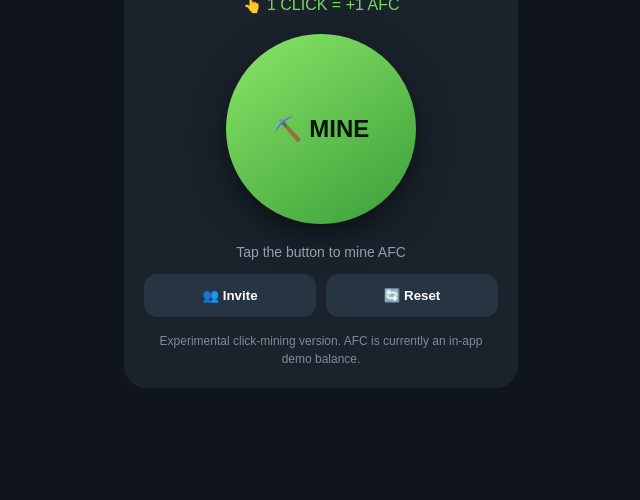
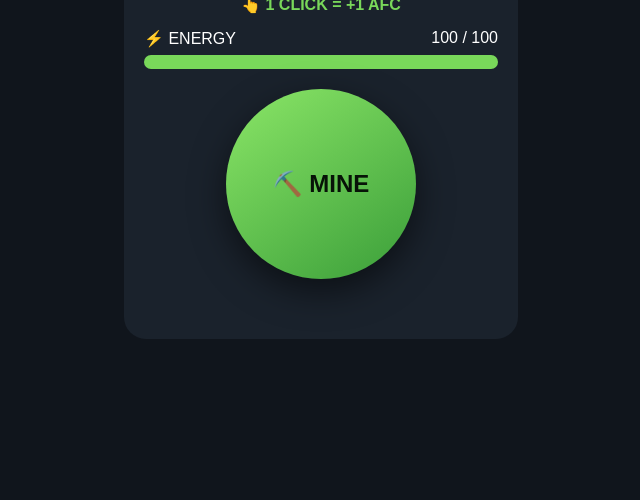
Before and after one commit to yazdanmadadiafghanicoin/afghanicoin, a plain HTML site: page index.html in a window 1280 px wide. Shown: the part 300-800 px from the top of the page, without its empty margins (319-959 px from the left). Drawn offline with Linux system fonts and the light colour scheme.

Commit message:
Update index.html
Signed-off-by: yazdanmadadiafghanicoin <yazdanmadadi@gmail.com>

```diff
--- a/index.html
+++ b/index.html
@@ -4,6 +4,7 @@
 <meta charset="UTF-8">
 <meta name="viewport" content="width=device-width,initial-scale=1">
 <title>Afghani Coin</title>
+
 <script src="https://telegram.org/js/telegram-web-app.js"></script>
 
 <style>
@@ -11,8 +12,9 @@
 
 body{
   margin:0;
+  min-height:100vh;
   background:#10151c;
-  color:#fff;
+  color:white;
   font-family:Arial,sans-serif;
 }
 
@@ -29,11 +31,11 @@ body{
   height:86px;
   border-radius:50%;
   margin:auto;
-  background:#79d85a;
+  background:linear-gradient(145deg,#9af078,#42a83e);
   display:flex;
   align-items:center;
   justify-content:center;
-  font-size:34px;
+  font-size:30px;
   font-weight:800;
   color:#102014;
 }
@@ -65,6 +67,32 @@ h1{
 .rate{
   color:#79d85a;
   margin-bottom:15px;
+  font-weight:bold;
+}
+
+.energy{
+  margin:15px 0;
+  text-align:left;
+}
+
+.energy-head{
+  display:flex;
+  justify-content:space-between;
+  margin-bottom:7px;
+}
+
+.energy-bar{
+  height:14px;
+  background:#303b47;
+  border-radius:20px;
+  overflow:hidden;
+}
+
+.energy-fill{
+  height:100%;
+  width:100%;
+  background:#79d85a;
+  transition:width .2s;
 }
 
 .mine{
@@ -79,11 +107,18 @@ h1{
   font-weight:800;
   display:block;
   box-shadow:0 12px 35px #0008;
-  cursor:pointer;
 }
 
 .mine:active{
   transform:scale(.94);
+}
+
+.mine:disabled{
+  opacity:.4;
+}
+
+.status{
+  min-height:20px;
 }
 
 .row{
@@ -99,14 +134,13 @@ h1{
   border-radius:13px;
   background:#273442;
   color:white;
-  font-weight:700;
+  font-weight:bold;
 }
 
 .note{
   font-size:12px;
   color:#7f8b98;
   margin-top:15px;
-  line-height:1.5;
 }
 </style>
 </head>
@@ -116,109 +150,66 @@ h1{
 <div class="wrap">
 
   <div class="top">
+
     <div class="logo">AC</div>
+
     <h1>Afghani Coin</h1>
-    <div class="sub">AFC Mining</div>
+
+    <div class="sub">
+      AFC Mining
+    </div>
+
   </div>
 
   <div class="card">
 
-    <div class="sub">YOUR BALANCE</div>
+    <div class="sub">
+      YOUR BALANCE
+    </div>
 
-    <div class="balance" id="balance">0 AFC</div>
+    <div class="balance" id="balance">
+      0 AFC
+    </div>
 
     <div class="rate">
       👆 1 CLICK = +1 AFC
     </div>
 
-    <button class="mine" id="mine">
-      ⛏️ MINE
-    </button>
+    <!-- ENERGY -->
 
-    <div id="status" class="sub">
-      Tap the button to mine AFC
+    <div class="energy">
+
+      <div class="energy-head">
+
+        <span>⚡ ENERGY</span>
+
+        <span id="energyText">
+          100 / 100
+        </span>
+
       </div>
 
-    <div class="row">
-      <button class="btn" id="ref">
-        👥 Invite
-      </button>
+      <div class="energy-bar">
 
-      <button class="btn" id="reset">
-        🔄 Reset
-      </button>
-    </div>
-
-    <div class="note">
-      Experimental click-mining version.
-      AFC is currently an in-app demo balance.
+        <div
+          class="energy-fill"
+          id="energyFill">
         </div>
 
       </div>
 
     </div>
 
-<script>
+    <!-- MINE BUTTON -->
 
-const tg = window.Telegram?.WebApp;
+    <button
+      class="mine"
+      id="mine">
 
-if(tg){
-  tg.ready();
-  tg.expand();
-}
+      ⛏️ MINE
 
-/* ذخیره دائمی موجودی در همین دستگاه */
-let balance = Number(
-  localStorage.getItem("afc_balance") || 0
-);
+    </button>
 
-const balanceEl = document.getElementById("balance");
-const statusEl = document.getElementById("status");
-const mineBtn = document.getElementById("mine");
-const resetBtn = document.getElementById("reset");
-
-function render(){
-
-  balanceEl.textContent =
-    balance.toLocaleString() + " AFC";
-
-}
-
-mineBtn.onclick = function(){
-
-  balance += 1;
-
-  localStorage.setItem(
-    "afc_balance",
-    balance
-  );
-
-  render();
-
-  statusEl.textContent =
-    "+1 AFC added 👆🪙";
-
-};
-
-resetBtn.onclick = function(){
-
-  balance = 0;
-
-  localStorage.setItem(
-    "afc_balance",
-    balance
-  );
-
-  render();
-
-  statusEl.textContent =
-    "Demo balance reset";
-
-};
-
-render();
-
-</script>
-
-</body>
-</html>
+    <div
+      id="status"
+      class="sub status">
```
Lines whose indentation alone changed are shown as unchanged.
